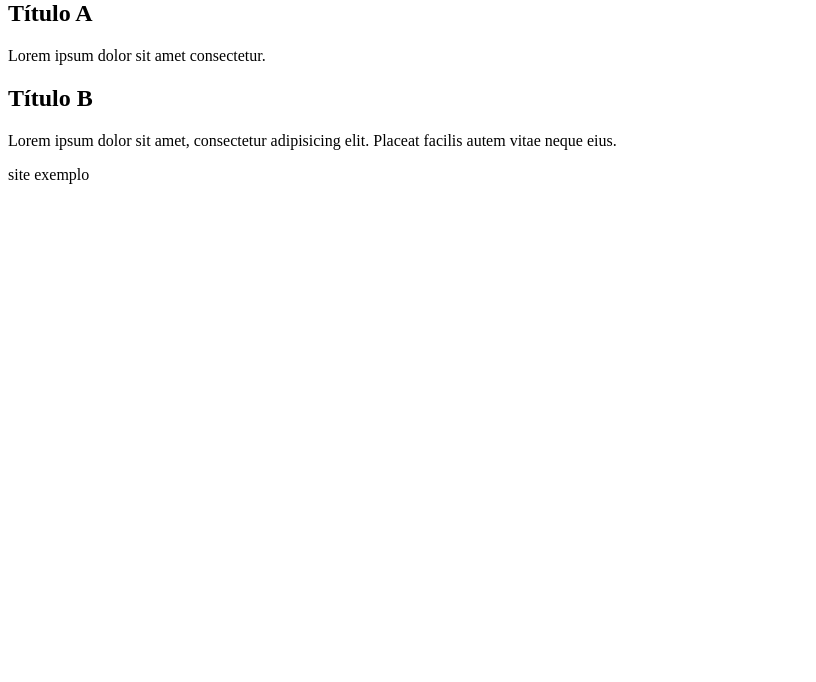
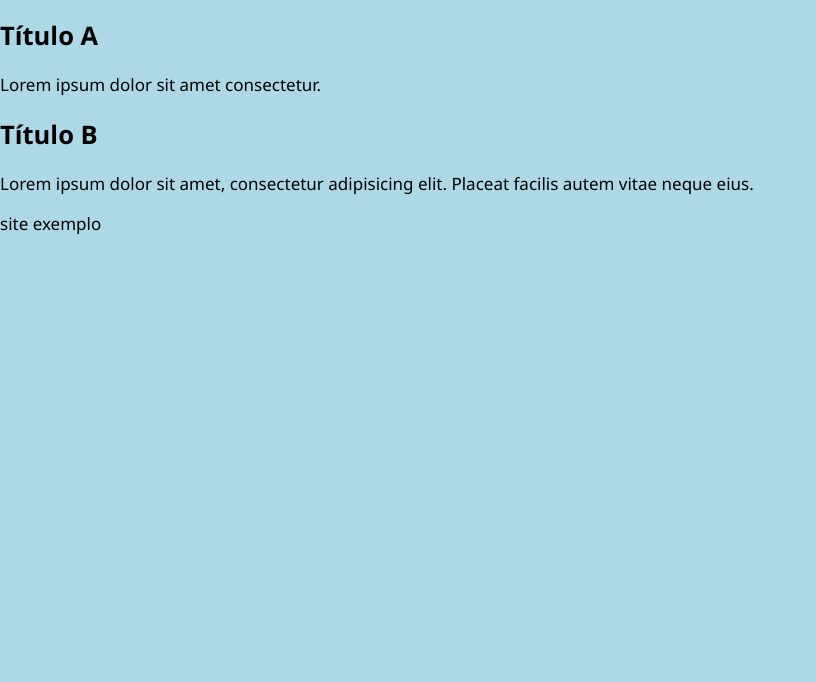
Before and after one commit to guilhermessanto/exemplo-branches, a plain HTML site: page index.html in a window 1280 px wide. Shown: the part 118-800 px from the top of the page, without its empty margins (0-816 px from the left). Drawn offline with Linux system fonts and the light colour scheme.

Commit message:
Criação do CSS
Foi definida as regras utilitárias

```diff
--- /dev/null
+++ b/css/estilos.css
@@ -0,0 +1,8 @@
+*,*::after,*::before {box-sizing: border-box;}
+html{ font-size: 17px;}
+body{
+    font-family: 'Segoe UI', Tahoma, Geneva, Verdana, sans-serif;
+    background-color: lightblue;
+    margin: 0;
+    padding: 0;
+}
--- a/index.html
+++ b/index.html
@@ -5,6 +5,7 @@
     <meta http-equiv="X-UA-Compatible" content="IE=edge">
     <meta name="viewport" content="width=device-width, initial-scale=1.0">
     <title>Site</title>
+    <link rel="stylesheet" href="css/estilos.css">
 </head>
 <body>
     <header>
```
